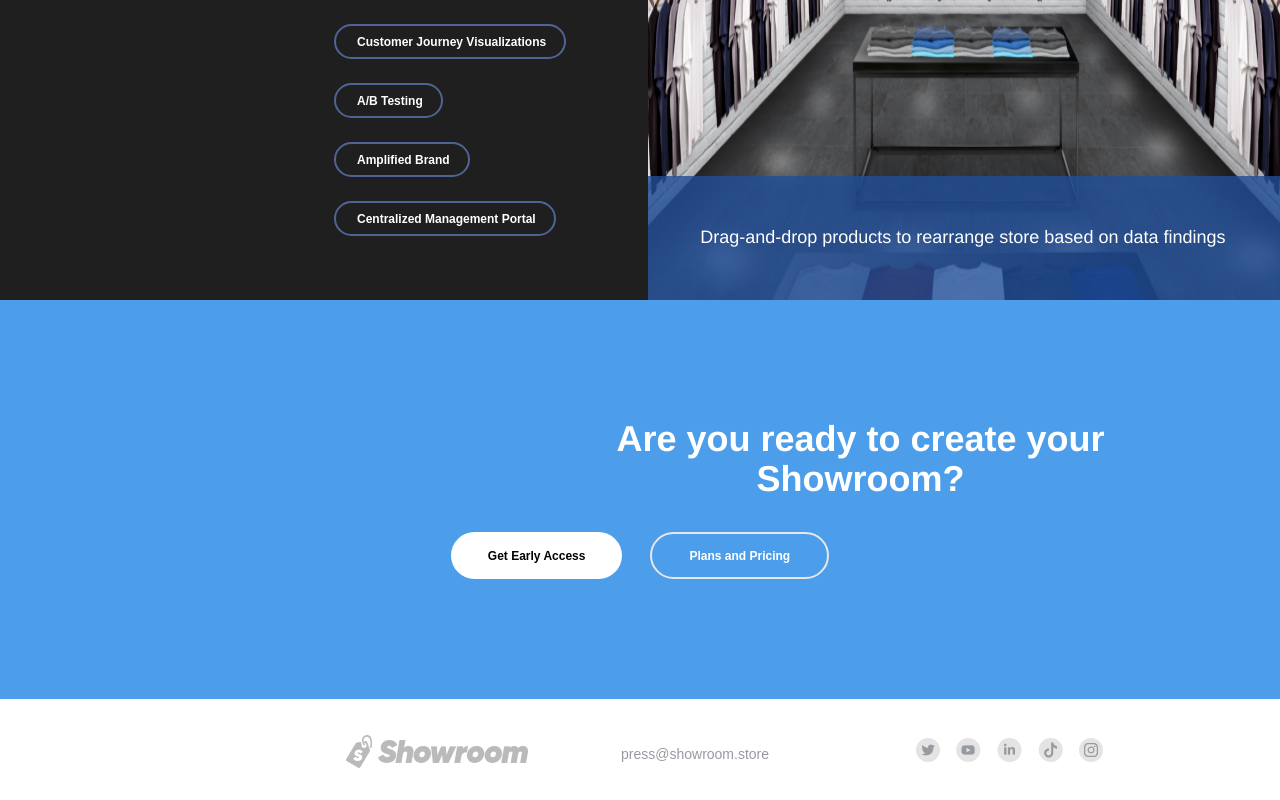
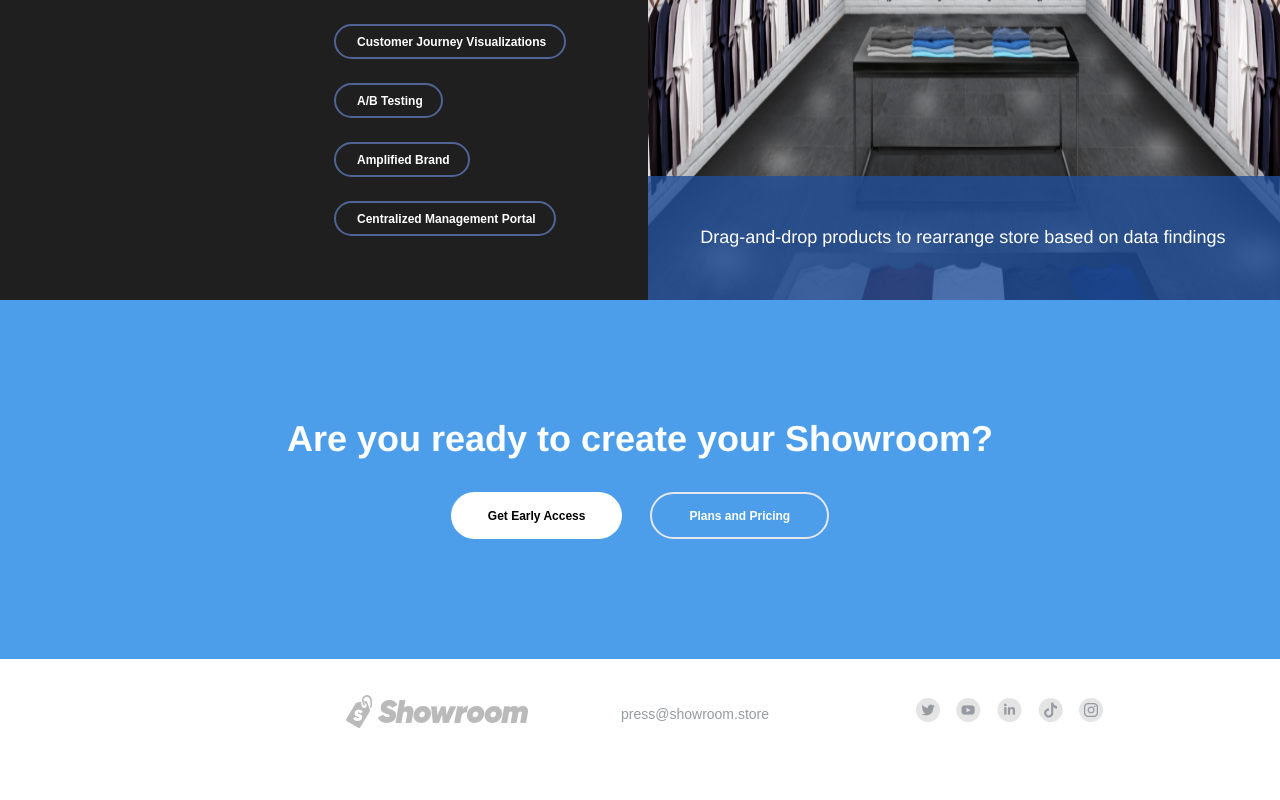
Before and after one commit to Silverfolk/Showroom, a React (Create React App) app: page / in a window 1280 px wide. Shown: the part 1520-2320 px from the top of the page. After the commit the page ends 2280 px from the top, so only its background shows below. Built offline with nearby package versions, Linux system fonts and the light colour scheme.

Commit message:
final push

```diff
--- a/src/Components/Component2.js
+++ b/src/Components/Component2.js
@@ -28,7 +28,7 @@ const Component2 = () => {
 
       {/* Lower part */}
       <div className='flex flex-col items-center justify-center'>
-        <h1 className="text-4xl mt-10 ml-77px mr-77px md:mt-119px md:ml-129.5 md:mr-129 font-helvetica text-center font-bold leading-10 text-custom_White">Are you ready to create your Showroom?</h1>
+        <h1 className="text-4xl mt-10 ml-77px mr-77px md:mt-119px md:ml-129 md:mr-129 font-helvetica text-center font-bold leading-10 text-custom_White">Are you ready to create your Showroom?</h1>
         <div className='flex justify-around font-semibold mt-33px mb-39px md:mb-30 gap-2'>
           <button className='text-xs text-center bg-white font-sans_pro mr-3 md:mr-5 pl-37px pr-37px pt-3.5 pb-13px rounded-full border-1 border-gray-700'>Get Early Access</button>
           <button className='text-xs text-center pl-37px pr-37px pt-3.5 pb-13px font-sans_pro rounded-full text-custom_White border-2 border-white-700'>Plans and Pricing</button>
```
